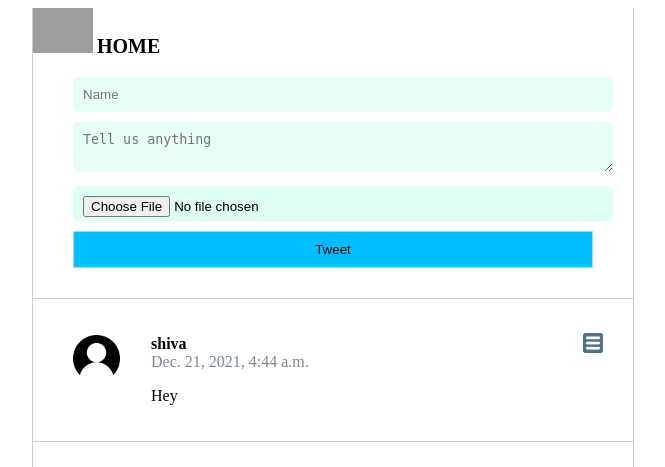
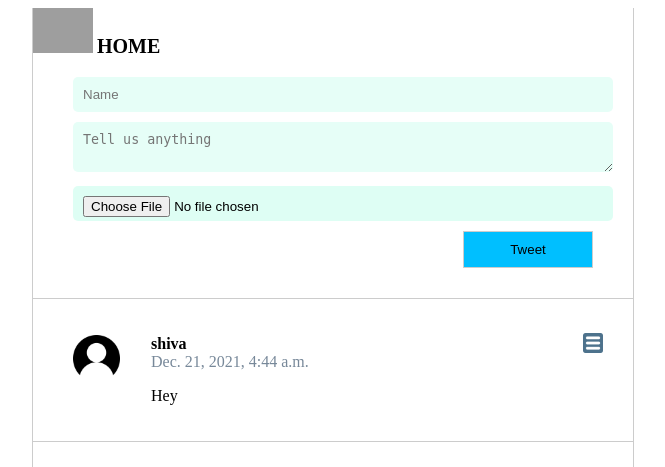
Before and after one commit to sbhattarai1/Twitter-Clone, a Django app: page / in a window 1280 px wide. Shown: the top 467 px of the page, without its empty margins (307-972 px from the left). Run offline with Django 4.2, Linux system fonts and the light colour scheme; data comes from the database, SQL or seed files in the repository; grey boxes are pictures that could not be loaded.

Commit message:
updated settings

```diff
--- a/static/css/style.css
+++ b/static/css/style.css
@@ -104,7 +104,9 @@ POST
 }
 input.btn {
   background: deepskyblue;
-  width: 100%;
+  width: 25%;
+  position: relative;
+  left: 75%;
 }
 .home_logo img {
   width: 10%;
```
